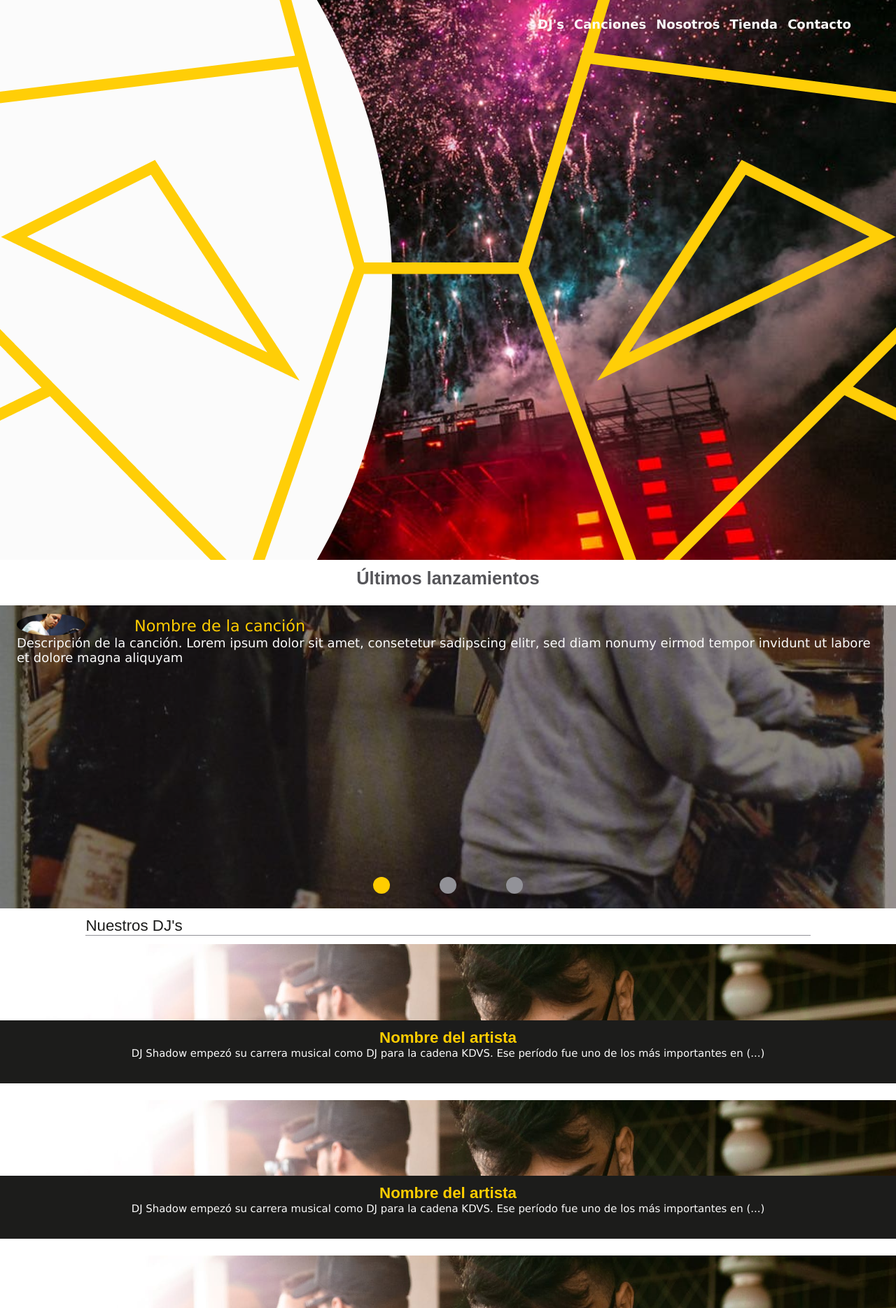
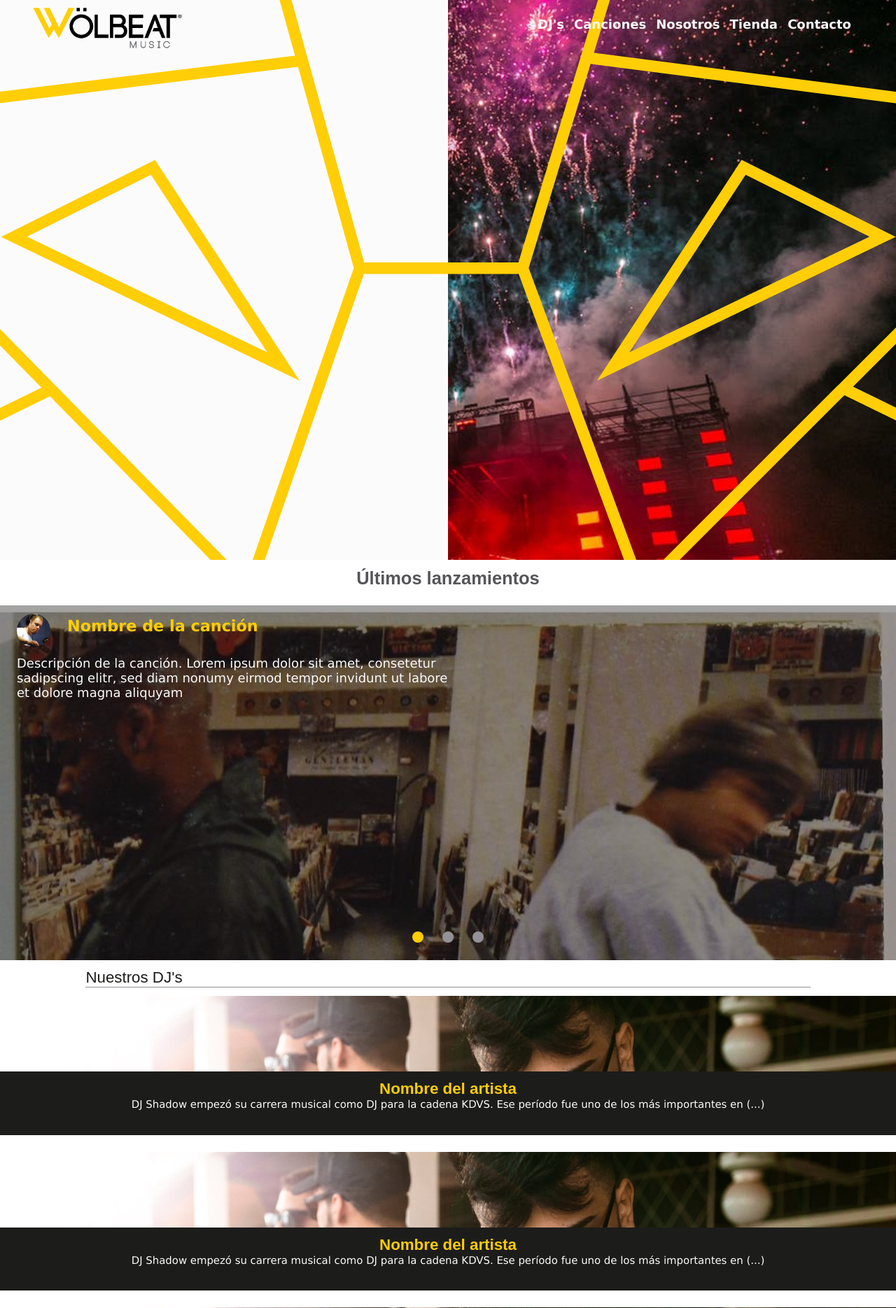
Before and after one commit to MarcoMacedoP/Wolbeat-Music, a PHP site: page / in a window 1280 px wide. Shown: the top 1869 px of the page at 70% size. Run offline with PHP 8.4, Linux system fonts and the light colour scheme.

Commit message:
Carrousel ultimos DJ listo

```diff
--- a/css/master.css
+++ b/css/master.css
@@ -58,9 +58,15 @@
 html {
   font-size: 16px; }
 
+@media only screen and (min-width: 700px) {
+  html {
+    font-size: 20px; } }
 @media only screen and (min-width: 900px) {
   html {
     font-size: 24px; } }
+@font-face {
+  font-family: Tw-Cen-Mt;
+  src: url(../fonts/Tw-Cen-MT.ttf); }
 .main-page-welcome-header-mobile-nav {
   height: 6.71vh;
   width: 100vw;
@@ -117,6 +123,7 @@ html {
   background-color: #FBFBFB;
   position: fixed;
   top: 6.71%;
+  left: 0;
   z-index: 2; }
 
 .main-page-welcome-header-nav-list {
@@ -151,10 +158,11 @@ html {
   .main-page-welcome-header-nav-list-item :hover {
     color: #FFCD00; }
 
-@media screen and (min-width: 700px) {
+@media screen and (min-width: 900px) {
   .main-page-welcome-logo {
     width: 18%;
     position: absolute;
+    display: block;
     left: 3%;
     top: 3%; }
 
@@ -193,15 +201,26 @@ html {
 
   .main-page-welcome-header-nav-list-item {
     margin: 0; } }
-@media only screen and (min-width: 800px) {
+@media only screen and (min-width: 900px) {
   .main-page-welcome-header-nav-list {
-    width: 38%; } }
+    width: 55%; } }
 @media only screen and (min-width: 1000px) {
   .main-page-welcome-header-nav-list {
+    width: 50%; } }
+@media only screen and (min-width: 1100px) {
+  .main-page-welcome-header-nav-list {
+    width: 45%; } }
+@media only screen and (min-width: 1200px) {
+  .main-page-welcome-header-nav-list {
     width: 40%; } }
+@media only screen and (min-width: 1300px) {
+  .main-page-welcome-header-nav-list {
+    width: 30; } }
 .main-page-welcome {
   position: relative;
-  display: block;
+  display: flex;
+  justify-content: center;
+  align-items: center;
   width: 100%;
   height: 100vh;
   overflow: hidden; }
@@ -226,57 +245,26 @@ html {
 .main-page-welcome-background-img::after {
   content: "";
   display: block;
-  width: 165vw;
-  height: 93.28vh;
+  width: 50vw;
+  height: 100vh;
   background-color: #FBFBFB;
-  border-radius: 50%;
   position: absolute;
-  left: -100%;
-  bottom: 0; }
+  left: 0; }
 
 .main-page-welcome-wolf {
   display: flex;
   justify-content: center;
   align-items: center;
-  width: 100%;
-  height: 100%; }
+  width: 80vw;
+  height: 80vh;
+  max-width: 576px;
+  max-height: 606.683px; }
 
-@media only screen and (min-width: 400px) {
-  .main-page-welcome-background-img::after {
-    content: "";
-    display: block;
-    width: 100vh;
-    height: 100vh;
-    left: -50vh; } }
-@media only screen and (min-width: 600px) {
-  .main-page-welcome-background-img::after {
-    width: 120vh;
-    height: 120vh;
-    left: -60vh;
-    bottom: -10vh; } }
-@media only screen and (min-width: 700px) {
-  .main-page-welcome-background-img::after {
-    width: 130vh;
-    height: 130vh;
-    left: -65vh;
-    bottom: -15vh; } }
-@media only screen and (min-width: 800px) {
-  .main-page-welcome-background-img::after {
-    width: 200vh;
-    height: 200vh;
-    left: -130vh;
-    bottom: -50vh; } }
 @media only screen and (min-width: 500px) {
   .main-page-welcome {
     display: flex;
     justify-content: center;
-    align-items: center; }
-    .main-page-welcome .main-page-welcome-wolf {
-      display: flex;
-      justify-content: center;
-      align-items: center;
-      width: 80vh;
-      height: auto; } }
+    align-items: center; } }
 .main-page-our-djs {
   width: 100%;
   height: 121.71vh;
@@ -333,6 +321,8 @@ html {
   display: none; }
 
 .main-page-last-updates {
+  overflow: hidden;
+  box-sizing: border-box;
   width: 100%;
   height: 60.78vh;
   display: flex;
@@ -349,12 +339,12 @@ html {
 
 .main-page-last-updates-carousel {
   width: 100%;
-  height: 91%;
+  height: 91vh;
   position: relative;
   background-image: url(../img/artboard.jpg);
   background-repeat: no-repeat;
   background-size: cover;
-  background-position: center; }
+  background-position: top; }
 
 .main-page-last-updates-carousel-article {
   width: 100%;
@@ -367,8 +357,8 @@ html {
 
 .main-page-last-updates-carousel-article-img {
   position: relative;
-  width: 7.94%;
-  height: 7.81%;
+  width: 2rem;
+  height: 2rem;
   display: block;
   background-image: url(../img/dj_uno.jpeg);
   background-repeat: no-repeat;
@@ -379,7 +369,7 @@ html {
 
 .main-page-last-updates-carousel-article-tittle {
   position: absolute;
-  left: 15%; }
+  left: 4rem; }
 
 .main-page-last-updates-carousel-nav {
   position: absolute;
@@ -391,25 +381,48 @@ html {
   .main-page-last-updates-carousel-nav a {
     background-color: #929298;
     border-radius: 50%;
-    height: 1rem;
-    width: 1rem; }
-    .main-page-last-updates-carousel-nav a :hover {
-      background-color: #555559; }
+    height: 16px;
+    width: 16px; }
+  .main-page-last-updates-carousel-nav a:hover {
+    background-color: #555559; }
   .main-page-last-updates-carousel-nav .main-page-last-updates-carousel-point-one {
     background-color: #FFCD00; }
 
 .main-page-last-updates-carousel-article-tittle a {
-  font-weight: normal;
+  font-weight: bold;
   font-size: 0.93rem;
   font-family: Verdana, Helvetica;
   color: #FFCD00; }
 
 .main-page-last-updates-carousel-article-content {
+  width: 100%;
+  margin-top: 0.5rem;
   font-weight: normal;
   font-size: 0.75rem;
   font-family: Verdana, Helvetica;
   color: #FBFBFB; }
 
+@media screen and (min-width: 700px) and (min-height: 1000px) {
+  .main-page-last-updates-carousel-article-content {
+    width: 50%; } }
+@media screen and (min-width: 1000px) and (min-height: 600px) {
+  .main-page-last-updates {
+    height: 70vh; }
+
+  .main-page-last-updates-carousel-article-content {
+    width: 50%; }
+
+  .main-page-last-updates-carousel {
+    height: 100%;
+    background-position: top; }
+
+  .main-page-last-updates-carousel-nav {
+    position: absolute;
+    align-self: center;
+    bottom: 5%;
+    width: 10%;
+    display: flex;
+    justify-content: space-around; } }
 .footer {
   overflow: hidden;
   width: 100%;
@@ -476,7 +489,10 @@ html {
   .footer-nav-social a {
     display: block;
     width: 1.75rem;
-    height: 1.75rem; }
+    height: 1.75rem;
+    background-repeat: no-repeat;
+    background-position: cover;
+    background-size: cover; }
 
 .footer-nav-social-fb {
   background-image: url(../img/facebook.png); }
--- a/sass/_footer.scss
+++ b/sass/_footer.scss
@@ -67,6 +67,9 @@ height: 20vh;
         display: block;
         width : 1.75rem;
         height: 1.75rem;
+        background-repeat: no-repeat;
+        background-position: cover;
+        background-size: cover;
     }
 
 }
--- a/sass/_main-page.scss
+++ b/sass/_main-page.scss
@@ -1,6 +1,8 @@
 .main-page-welcome{
     position: relative;
-    display: block;
+    display: flex;
+    justify-content: center;
+    align-items: center;
     width: 100%;
     height: 100vh;
     overflow: hidden;
@@ -30,56 +32,24 @@
         //Circulo blanco
         content: "";
         display: block;
-        width: 165vw;
-        height: 93.28vh;
+        width: 50vw;
+        height: 100vh;
         background-color: $color_blanco;
-        border-radius: 50%;
+        //border-top-right-radius: 50vh;
+        //border-bottom-right-radius: 50vh;
         position: absolute;
-        left: -100%;
-        bottom: 0;
+        left: 0;
     }
     .main-page-welcome-wolf{
         display: flex;
         justify-content: center;
         align-items: center;
-        width: 100%;
-        height: 100%;
+        width: 80vw;
+        height: 80vh;
+        max-width: 576px;
+        max-height: 606.683px;
     }
 
-//Arreglando el circulo blanco
-    @media only screen and (min-width:400px){
-        .main-page-welcome-background-img::after{
-            content: "";
-            display: block;
-            width: 100vh;
-            height: 100vh;
-            left:-50vh;
-        }
-    }
-    @media only screen and (min-width:600px){
-        .main-page-welcome-background-img::after{
-            width: 120vh;
-            height: 120vh;
-            left:-60vh;
-            bottom: -10vh;
-        }
-    }
-    @media only screen and (min-width:700px){
-        .main-page-welcome-background-img::after{
-            width: 130vh;
-            height: 130vh;
-            left:-65vh;
-            bottom: -15vh;
-        }
-    }
-    @media only screen and (min-width: 800px){
-        .main-page-welcome-background-img::after{
-            width: 200vh;
-            height: 200vh;
-            left:-130vh;
-            bottom: -50vh;
-        }
-    }
 
 //Vista de tablet
 @media only screen and (min-width: 500px){
@@ -88,13 +58,7 @@
         justify-content: center;
         align-items: center;
 
-        .main-page-welcome-wolf{
-            display: flex;
-            justify-content: center;
-            align-items: center;
-            width: 80vh;
-            height: auto;
-        }
+
     }
 }
 
--- a/sass/_mobile_last-updates.scss
+++ b/sass/_mobile_last-updates.scss
@@ -1,5 +1,7 @@
 @import "colors";
 .main-page-last-updates{
+    overflow: hidden;
+    box-sizing: border-box;
     width: 100%;
     height: 60.78vh;
     display: flex;
@@ -16,12 +18,12 @@
 }
 .main-page-last-updates-carousel{
     width: 100%;
-    height: 91%;
+    height: 91vh;
     position: relative;
     background-image: url(../img/artboard.jpg);
     background-repeat: no-repeat;
     background-size: cover;
-    background-position: center;
+    background-position: top;
 }
 .main-page-last-updates-carousel-article{
     width: 100%;
@@ -35,8 +37,8 @@
 
 .main-page-last-updates-carousel-article-img{
     position: relative;
-    width: 7.94%;
-    height: 7.81%;
+    width: 2rem;
+    height: 2rem;
     display: block;
     background-image: url(../img/dj_uno.jpeg);
     background-repeat: no-repeat;
@@ -47,7 +49,7 @@
 }
 .main-page-last-updates-carousel-article-tittle{
     position: absolute;
-    left: 15%;
+    left: 4rem;
 }
 .main-page-last-updates-carousel-nav{
     position: absolute;
@@ -59,11 +61,11 @@
     a{
         background-color: $color_gris_claro;
         border-radius: 50%;
-        height: 1rem;
-        width: 1rem;
-            :hover{
-                background-color: $color_gris;
-            }
+        height: 16px;
+        width: 16px;
+    }
+    a:hover{
+        background-color: $color_gris;
     }
     .main-page-last-updates-carousel-point-one{
         background-color: $color_amarillo;
@@ -71,9 +73,46 @@
 }
 .main-page-last-updates-carousel-article-tittle{
     a{
-        @include font($color_amarillo, $font_body, .93rem);
+        @include font($color_amarillo, $font_body, .93rem, bold);
     }
 }
 .main-page-last-updates-carousel-article-content{
+    width: 100%;
+    margin-top: 0.5rem;
     @include font($color_blanco, $font_body, .75rem);
 }
+//*************************TABLETS*****************************
+@media screen and (min-width: 700px) and (min-height: 1000px){
+    //Tablet Horizontal
+    .main-page-last-updates-carousel-article-content{
+    width: 50%;
+    }
+}
+
+
+//******************PC*****************************************
+@media screen and (min-width: 1000px) and (min-height: 600px){
+
+    //LAPTOP
+    .main-page-last-updates{
+
+        height: 70vh;
+    }
+    .main-page-last-updates-carousel-article-content{
+        width: 50%;
+        }
+
+    .main-page-last-updates-carousel{
+        height: 100%;
+        background-position: top;
+    }
+    .main-page-last-updates-carousel-nav{
+        position: absolute;
+        align-self: center;
+        bottom: 5%;
+        width: 10%;
+        display: flex;
+        justify-content:space-around;
+    }
+
+}
--- a/sass/master.scss
+++ b/sass/master.scss
@@ -11,6 +11,12 @@
 }
 html{
     font-size: 16px;
+}
+
+@media only screen and (min-width: 700px){
+	html{
+		font-size: 20px;
+	}
 }
 @media only screen and(min-width: 900px){
 	html{
--- a/sass/nav_bar.scss
+++ b/sass/nav_bar.scss
@@ -1,3 +1,5 @@
+@import "colors";
+@import "fonts";
 
         .main-page-welcome-header-mobile-nav{
             //Esto desaparecerá en la versión de escritorio
@@ -56,6 +58,7 @@
             display: none;
         }
         .main-page-welcome-header-nav{
+
             box-sizing: border-box;
             display: none;
             width: 84%;
@@ -63,6 +66,7 @@
             background-color: $color_blanco;
             position: fixed;
             top: 6.71%;
+            left: 0;
             z-index: 2;
         }
         .main-page-welcome-header-nav-list{
@@ -102,11 +106,13 @@
          color: $color_amarillo;
         }
         }
-@media screen and (min-width: 700px){
+@media screen and (min-width: 900px){
+
 
     .main-page-welcome-logo{
         width: 18%;
         position: absolute;
+        display: block;
         left: 3%;
         top: 3%;
     }
@@ -150,13 +156,28 @@
         }
 }
 
-@media only screen and (min-width: 800px){
+@media only screen and (min-width: 900px){
     .main-page-welcome-header-nav-list{
-        width:   38%;
+        width:   55%;
     }
 }
 @media only screen and (min-width: 1000px){
     .main-page-welcome-header-nav-list{
-        width:   40%;
+        width: 50%;
     }
 }
+@media only screen and (min-width: 1100px){
+    .main-page-welcome-header-nav-list{
+        width: 45%;
+    }
+}
+@media only screen and (min-width: 1200px){
+    .main-page-welcome-header-nav-list{
+        width: 40%;
+    }
+}
+@media only screen and (min-width: 1300px){
+    .main-page-welcome-header-nav-list{
+        width: 30;
+    }
+}
```
Also changed, not shown: css/nav_bar.css (+152 -70 lines), index.html (+7 -3 lines), 2 other files.
